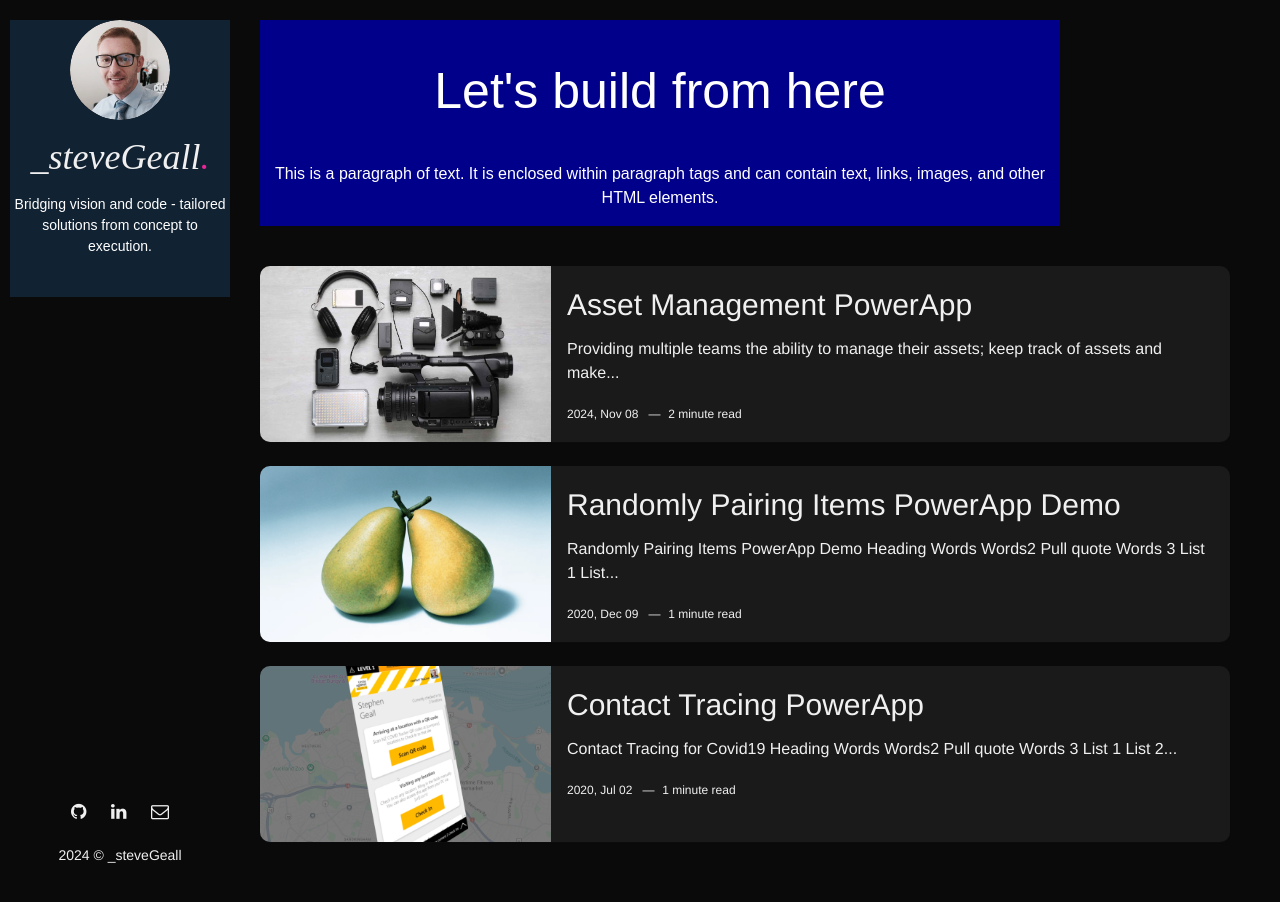
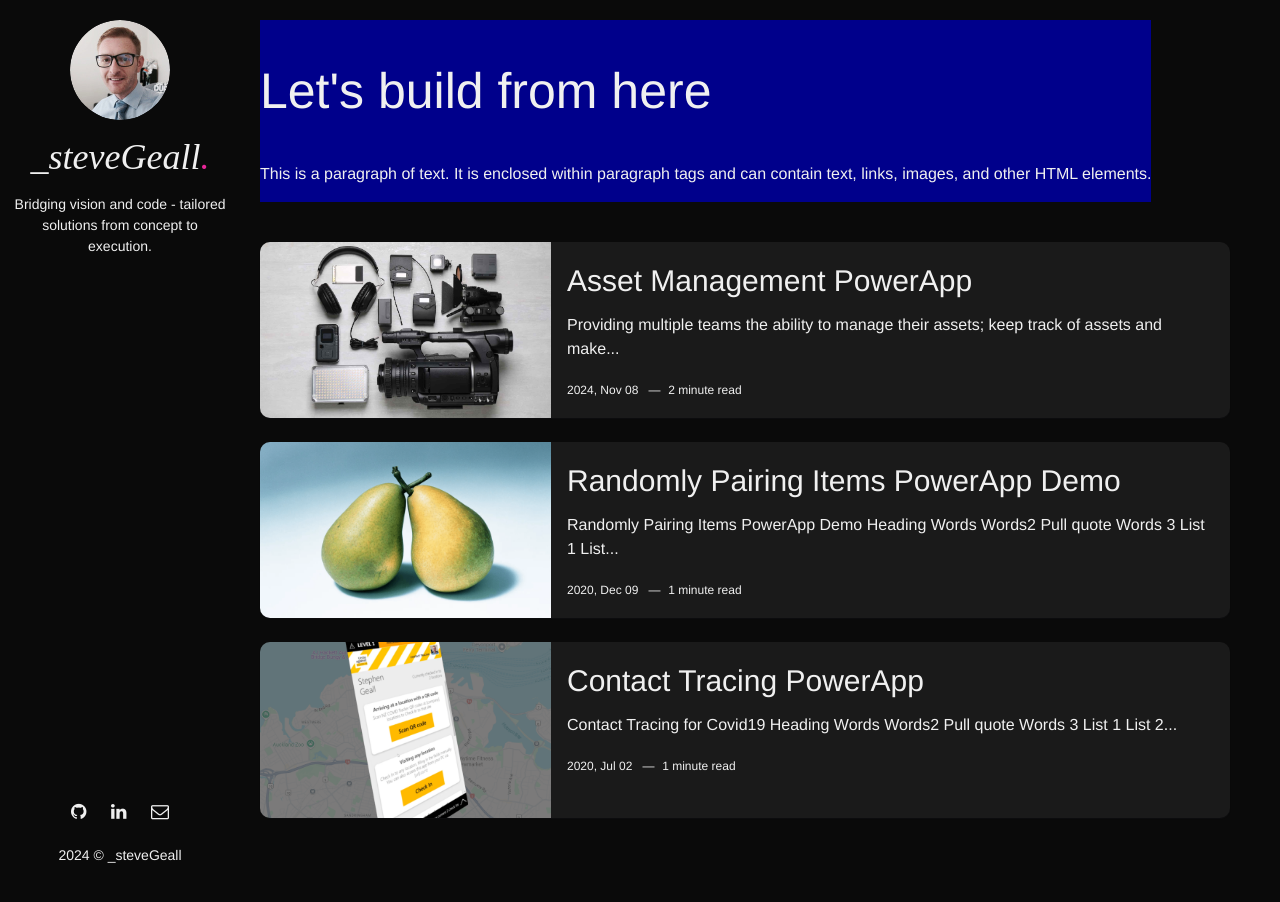
Before and after one commit to borough11/borough11.github.io, a Jekyll site: the page built from index.html, in a window 1280 px wide. Built offline with Jekyll 4.4.1, drawn with Linux system fonts in a browser that asks for light colours; nearby versions of some CDN libraries; the list of posts is cut into pages by our own code.

Commit message:
modified:   _layouts/main.html 	modified:   assets/css/main.css

```diff
--- a/_layouts/main.html
+++ b/_layouts/main.html
@@ -42,8 +42,8 @@ layout: default
 <div class="content-box clearfix">
 
 <header style="background-color: darkblue;">
-  <div class="main-heading">
-    <h1><span id="header">Let's build from here</span></h1>
+  <div class="main-headingSteve">
+    <h1><span id="headerSteve">Let's build from here</span></h1>
     <p>This is a paragraph of text. It is enclosed within paragraph tags and can contain text, links, images, and other HTML elements.</p>
   </div>
 </header>
--- a/assets/css/main.css
+++ b/assets/css/main.css
@@ -1489,21 +1489,11 @@ a.newer-posts:hover {
 
 
 /* EXTRA FOR ME */
-header {
-  margin: 0;
-  font-family: Arial, Helvetica, sans-serif;
-  background-color: #123;
-  color: white;
-}
-
-
-.main-heading{
-  max-width: 800px;
-  text-align: center;
+.main-headingSteve{
   margin: auto;
 }
 
 
-.main-heading h1{
+.main-headingSteve h1{
   font-size: 50px;
 }
```
